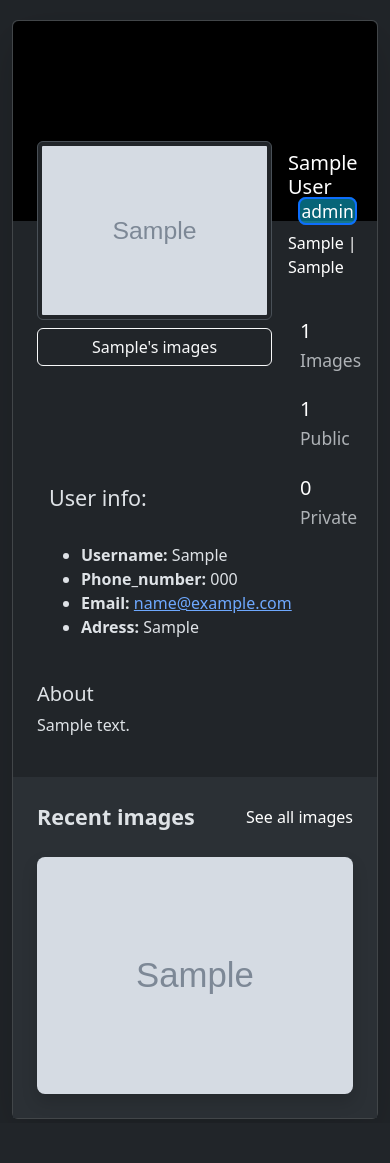
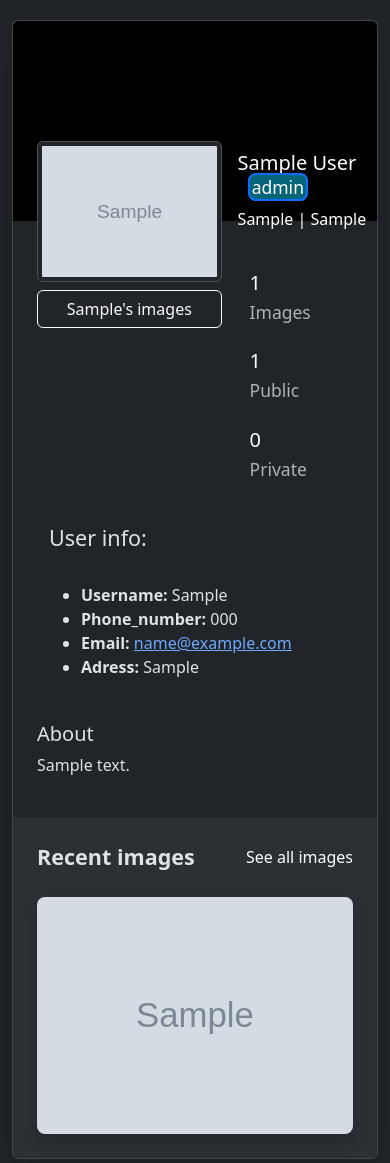
Before and after one commit to sukui24/django_gallery, a Django app: page /profile/1 in a window 390 px wide. Shown: the part 80-1243 px from the top of the page. Before the commit the page ends 1199 px from the top, so only its background shows below. Run offline with Django 4.2, Linux system fonts and the light colour scheme; tables that the repository leaves empty hold one stand-in row (values such as "Sample post"); grey boxes marked "Sample" are stand-in pictures; some libraries are stand-ins or nearby versions.

Commit message:
little responsivity changes

```diff
--- a/core/base/templates/base/view_image.html
+++ b/core/base/templates/base/view_image.html
@@ -6,6 +6,9 @@
         text-decoration: none;
         height: 55px;
         width: 55px;
+    }
+    a:visited{
+        text-decoration: none;
     }
     .img-fluid{
         max-width: 1422px;
--- a/core/users_app/templates/users_app/profile.html
+++ b/core/users_app/templates/users_app/profile.html
@@ -26,6 +26,21 @@
         .col-cstm-followers{
             flex: 0 0 auto !important;
             width: 35% !important;
+        }
+    }
+    @media(max-width:574px){
+        .bio{
+            margin-top: 5.5rem !important;
+        }
+        .avatar-image{
+            max-width: 184.6px;
+            max-height: 250px;
+        }
+    }
+    @media (max-width:362px){
+        .avatar-image{
+            max-width: 142px;
+            max-height: 192.3px;
         }
     }
     tag{
@@ -76,7 +91,7 @@
                     </div>
                 </div>
             </div>
-            <div class="container pt-5 mt-5">
+            <div class="container pt-5 mt-5 bio">
                 <div class="px-4 pt-5 pb-0">
                     <div><br><br><br><br></div>
                     <br>
```
Also changed, not shown: 1 other file.
